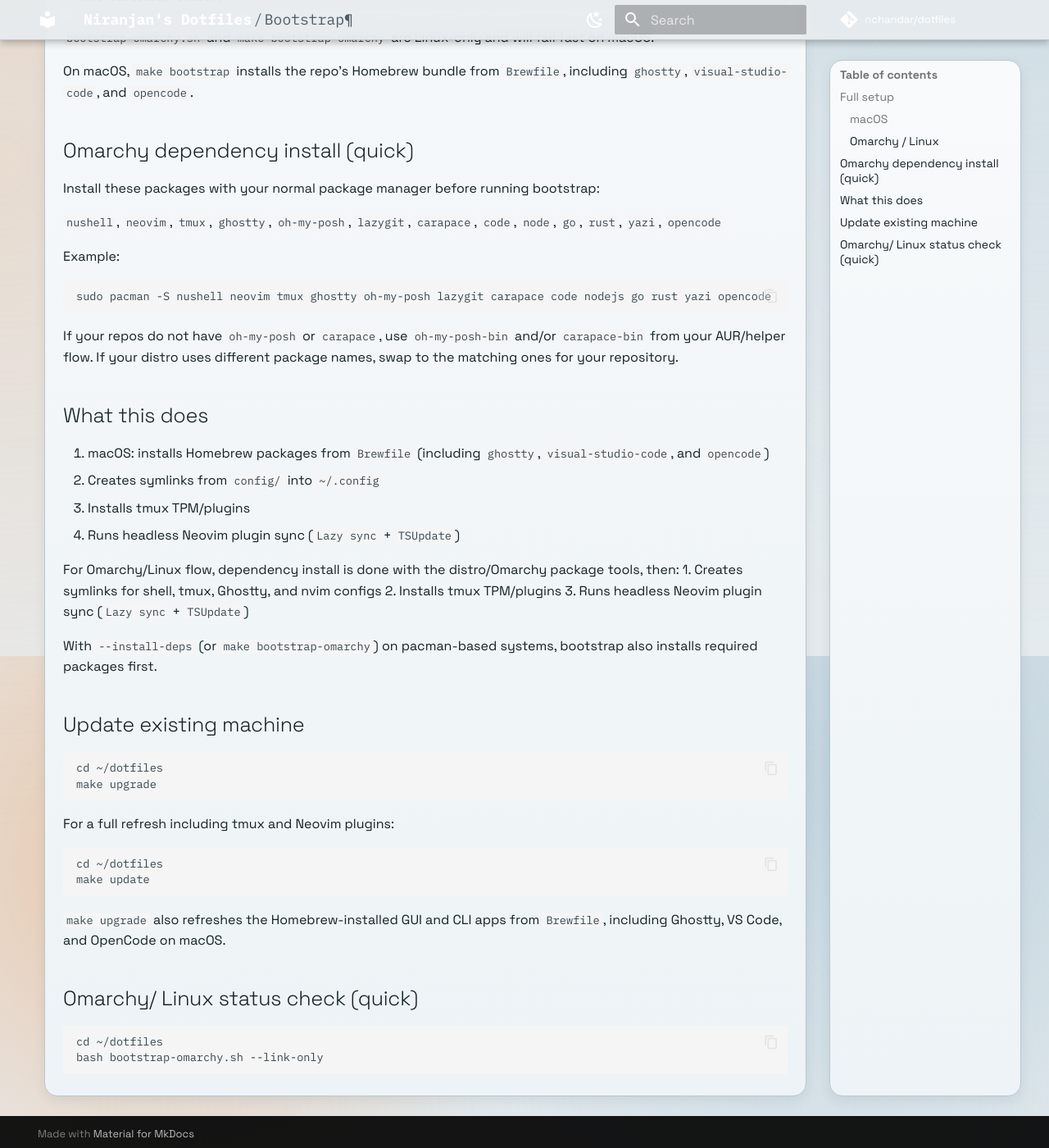
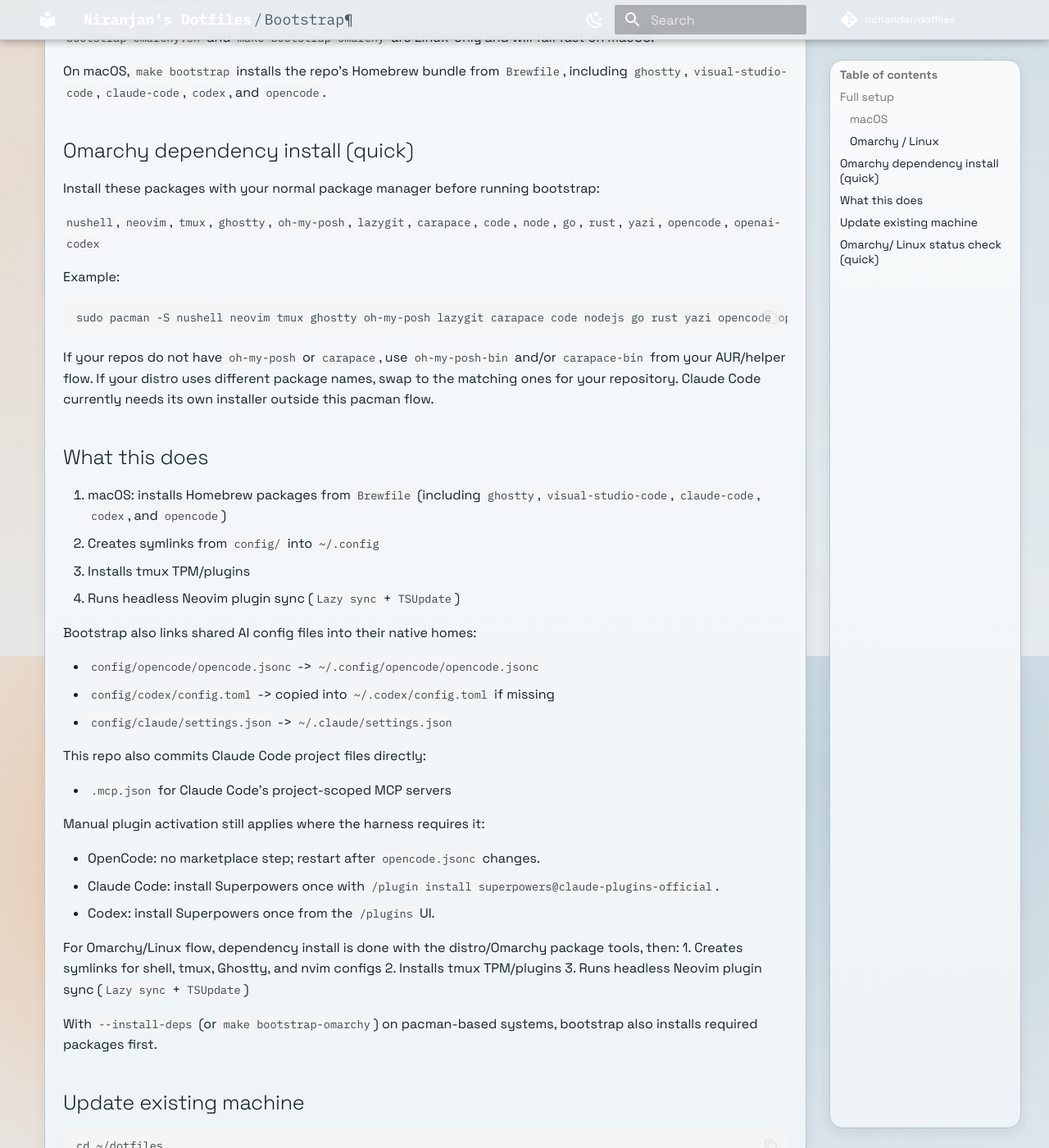
Before and after one commit to nchandar/dotfiles, an MkDocs documentation site: the page built from docs/setup/bootstrap.md, in a window 1280 px wide and 1400 px high, scrolled down 600 px. Shown: the whole window at 82% size. Built offline with MkDocs 1.6.1 and Material for MkDocs 9.7.7, drawn with Linux system fonts in a browser that asks for light colours; comment, search, counter and statistics services are not loaded; some of the changed text lies outside the part shown.

Commit message:
Add Codex and OpenCode config + bootstrap wiring for all AI tools
- config/codex/config.toml: shared Codex starter config (copied on bootstrap, not symlinked, so Codex can write its own trust/marketplace state)
- config/opencode/opencode.jsonc: versioned OpenCode global config
- .mcp.json: project-scoped Claude Code MCP servers for this repo
- bootstrap.sh / bootstrap-omarchy.sh: link_file + copy_file_if_missing helpers; wire opencode and codex configs into their native homes alongside the existing Claude Code loop
- Brewfile: add claude-code cask
- Makefile: idempotent codex install in brew/upgrade targets; status target shows AI config symlinks
- .gitignore: ignore .nvimlog
- README + docs: document all three AI tools and their setup/linking steps

````diff
--- a/docs/setup/bootstrap.md
+++ b/docs/setup/bootstrap.md
@@ -17,27 +17,44 @@ make bootstrap-omarchy
 
 `bootstrap-omarchy.sh` and `make bootstrap-omarchy` are Linux-only and will fail fast on macOS.
 
-On macOS, `make bootstrap` installs the repo's Homebrew bundle from `Brewfile`, including `ghostty`, `visual-studio-code`, and `opencode`.
+On macOS, `make bootstrap` installs the repo's Homebrew bundle from `Brewfile`, including `ghostty`, `visual-studio-code`, `claude-code`, `codex`, and `opencode`.
 
 ## Omarchy dependency install (quick)
 Install these packages with your normal package manager before running bootstrap:
 
-`nushell`, `neovim`, `tmux`, `ghostty`, `oh-my-posh`, `lazygit`, `carapace`, `code`, `node`, `go`, `rust`, `yazi`, `opencode`
+`nushell`, `neovim`, `tmux`, `ghostty`, `oh-my-posh`, `lazygit`, `carapace`, `code`, `node`, `go`, `rust`, `yazi`, `opencode`, `openai-codex`
 
 Example:
 
 ```sh
-sudo pacman -S nushell neovim tmux ghostty oh-my-posh lazygit carapace code nodejs go rust yazi opencode
+sudo pacman -S nushell neovim tmux ghostty oh-my-posh lazygit carapace code nodejs go rust yazi opencode openai-codex
 ```
 
 If your repos do not have `oh-my-posh` or `carapace`, use `oh-my-posh-bin` and/or `carapace-bin` from your AUR/helper flow.
 If your distro uses different package names, swap to the matching ones for your repository.
+Claude Code currently needs its own installer outside this pacman flow.
 
 ## What this does
-1. macOS: installs Homebrew packages from `Brewfile` (including `ghostty`, `visual-studio-code`, and `opencode`)
+1. macOS: installs Homebrew packages from `Brewfile` (including `ghostty`, `visual-studio-code`, `claude-code`, `codex`, and `opencode`)
 2. Creates symlinks from `config/` into `~/.config`
 3. Installs tmux TPM/plugins
 4. Runs headless Neovim plugin sync (`Lazy sync` + `TSUpdate`)
+
+Bootstrap also links shared AI config files into their native homes:
+
+- `config/opencode/opencode.jsonc` -> `~/.config/opencode/opencode.jsonc`
+- `config/codex/config.toml` -> copied into `~/.codex/config.toml` if missing
+- `config/claude/settings.json` -> `~/.claude/settings.json`
+
+This repo also commits Claude Code project files directly:
+
+- `.mcp.json` for Claude Code's project-scoped MCP servers
+
+Manual plugin activation still applies where the harness requires it:
+
+- OpenCode: no marketplace step; restart after `opencode.jsonc` changes.
+- Claude Code: install Superpowers once with `/plugin install superpowers@claude-plugins-official`.
+- Codex: install Superpowers once from the `/plugins` UI.
 
 For Omarchy/Linux flow, dependency install is done with the distro/Omarchy package tools, then:
 1. Creates symlinks for shell, tmux, Ghostty, and nvim configs
@@ -58,7 +75,7 @@ cd ~/dotfiles
 make update
 ```
 
-`make upgrade` also refreshes the Homebrew-installed GUI and CLI apps from `Brewfile`, including Ghostty, VS Code, and OpenCode on macOS.
+`make upgrade` also refreshes the Homebrew-installed GUI and CLI apps from `Brewfile`, including Ghostty, VS Code, Claude Code, Codex, and OpenCode on macOS.
 
 ## Omarchy/ Linux status check (quick)
 
````
Also changed, not shown: README.md (+25 -5 lines), .mcp.json (added), 7 other files.
